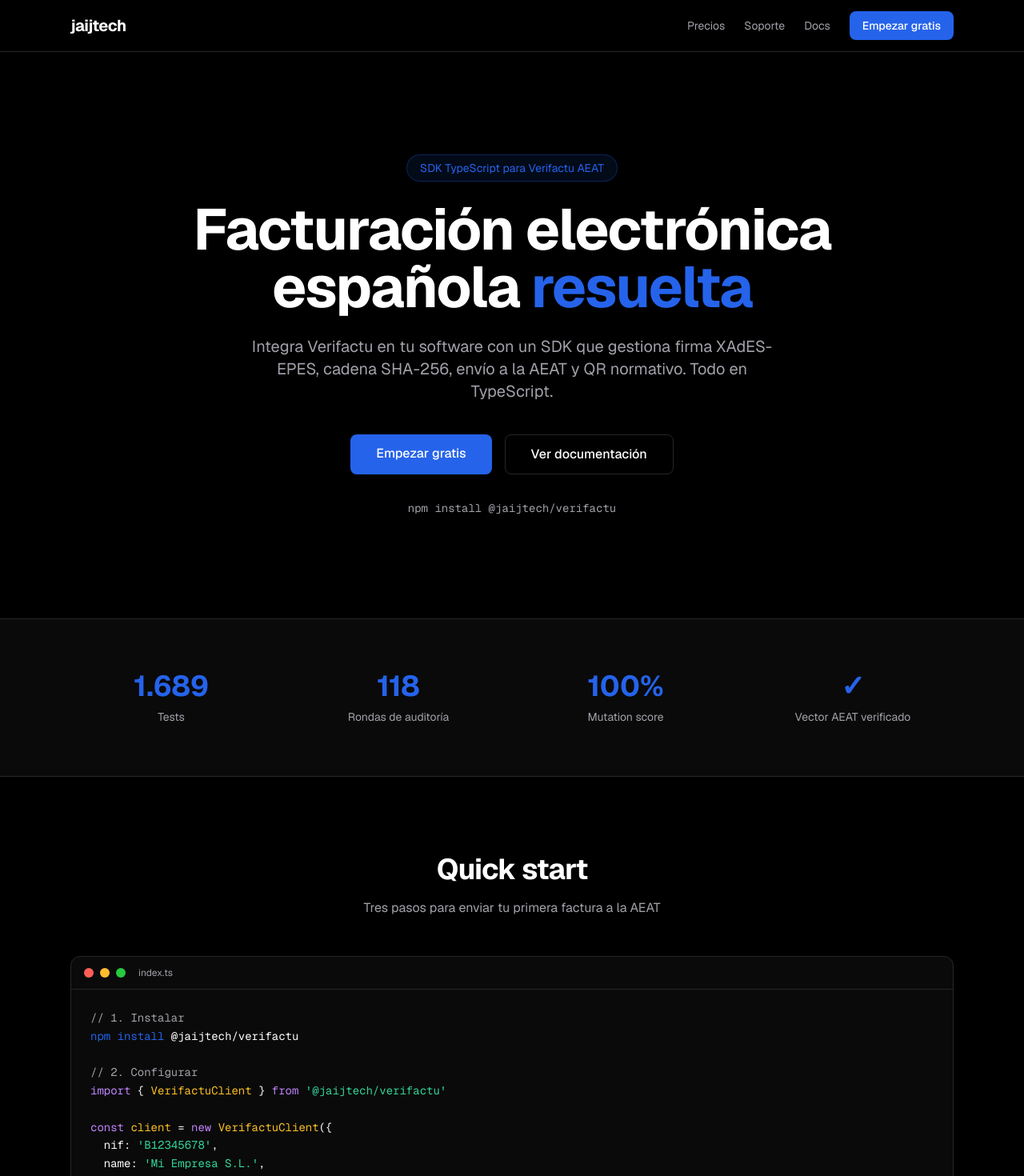
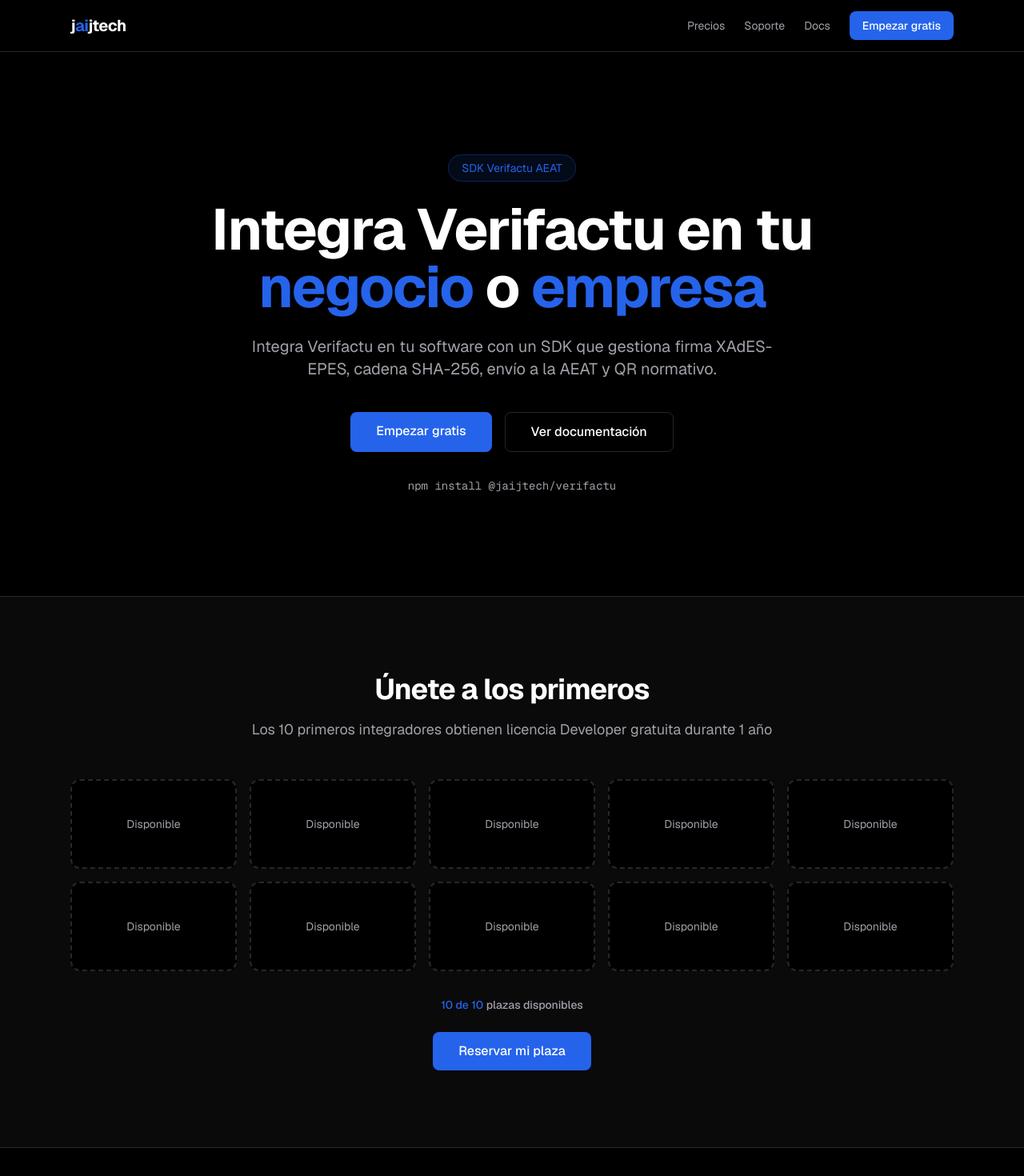
Before and after one commit to jaijtech/jaijtech.com, a Next.js app: page / in a window 1280 px wide. Shown: the top 1470 px of the page at 80% size. Built offline with nearby package versions, Linux system fonts and the light colour scheme.

Commit message:
feat: refinamiento UI — logo AI azul, badge SDK Verifactu AEAT, hero negocio/empresa, early adopters 10 slots, docs npmjs

```diff
--- a/app/layout.tsx
+++ b/app/layout.tsx
@@ -37,7 +37,7 @@
     <header className="sticky top-0 z-50 border-b border-border bg-background/80 backdrop-blur-sm">
       <nav className="mx-auto flex h-16 max-w-6xl items-center justify-between px-6">
         <Link href="/" className="text-xl font-bold tracking-tight">
-          jaijtech
+          j<span className="text-accent">ai</span>jtech
         </Link>
         <div className="hidden items-center gap-6 sm:flex">
           <Link
@@ -53,7 +53,7 @@
             Soporte
           </Link>
           <a
-            href="https://docs.jaijtech.com"
+            href="https://www.npmjs.com/package/@jaijtech/verifactu"
             target="_blank"
             rel="noopener noreferrer"
             className="text-sm text-muted transition-colors hover:text-foreground"
--- a/app/page.tsx
+++ b/app/page.tsx
@@ -8,16 +8,16 @@
         <div className="mx-auto max-w-6xl px-6 py-24 md:py-32">
           <div className="flex flex-col items-center text-center">
             <span className="mb-6 inline-flex items-center rounded-full border border-accent/30 bg-accent/10 px-4 py-1.5 text-sm text-accent">
-              SDK TypeScript para Verifactu AEAT
+              SDK Verifactu AEAT
             </span>
             <h1 className="max-w-4xl text-4xl font-bold tracking-tight md:text-6xl lg:text-7xl">
-              Facturación electrónica española{" "}
-              <span className="text-accent">resuelta</span>
+              Integra Verifactu en tu{" "}
+              <span className="text-accent">negocio</span> o{" "}
+              <span className="text-accent">empresa</span>
             </h1>
             <p className="mt-6 max-w-2xl text-lg text-muted md:text-xl">
               Integra Verifactu en tu software con un SDK que gestiona firma
-              XAdES-EPES, cadena SHA-256, envío a la AEAT y QR normativo. Todo
-              en TypeScript.
+              XAdES-EPES, cadena SHA-256, envío a la AEAT y QR normativo.
             </p>
             <div className="mt-10 flex flex-col gap-4 sm:flex-row">
               <Link
@@ -42,38 +42,38 @@
         </div>
       </section>
 
-      {/* Stats */}
+      {/* Early Adopters */}
       <section className="border-y border-border bg-surface">
-        <div className="mx-auto max-w-6xl px-6 py-16">
-          <div className="grid grid-cols-2 gap-8 md:grid-cols-4">
-            <div className="text-center">
-              <div className="text-3xl font-bold text-accent md:text-4xl">
-                1.689
+        <div className="mx-auto max-w-6xl px-6 py-24">
+          <div className="text-center">
+            <h2 className="text-3xl font-bold tracking-tight md:text-4xl">
+              Únete a los primeros
+            </h2>
+            <p className="mt-4 text-lg text-muted">
+              Los 10 primeros integradores obtienen licencia Developer gratuita
+              durante 1 año
+            </p>
+          </div>
+          <div className="mt-12 grid grid-cols-2 gap-4 sm:grid-cols-3 md:grid-cols-5">
+            {Array.from({ length: 10 }, (_, i) => (
+              <div
+                key={i}
+                className="flex h-28 flex-col items-center justify-center rounded-xl border-2 border-dashed border-border bg-background p-4 text-center"
+              >
+                <span className="text-sm text-muted">Disponible</span>
               </div>
-              <div className="mt-2 text-sm text-muted">Tests</div>
-            </div>
-            <div className="text-center">
-              <div className="text-3xl font-bold text-accent md:text-4xl">
-                118
-              </div>
-              <div className="mt-2 text-sm text-muted">
-                Rondas de auditoría
-              </div>
-            </div>
-            <div className="text-center">
-              <div className="text-3xl font-bold text-accent md:text-4xl">
-                100%
-              </div>
-              <div className="mt-2 text-sm text-muted">Mutation score</div>
-            </div>
-            <div className="text-center">
-              <div className="text-3xl font-bold text-accent md:text-4xl">
-                &#10003;
-              </div>
-              <div className="mt-2 text-sm text-muted">
-                Vector AEAT verificado
-              </div>
-            </div>
+            ))}
+          </div>
+          <div className="mt-8 text-center">
+            <p className="mb-6 text-sm font-medium text-muted">
+              <span className="text-accent">10 de 10</span> plazas disponibles
+            </p>
+            <Link
+              href="/pricing"
+              className="inline-block rounded-lg bg-accent px-8 py-3 text-base font-medium text-white transition-colors hover:bg-accent/90"
+            >
+              Reservar mi plaza
+            </Link>
           </div>
         </div>
       </section>
```
